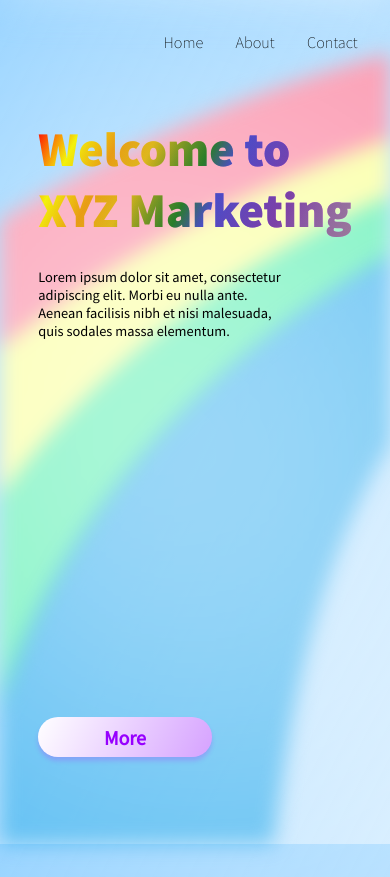
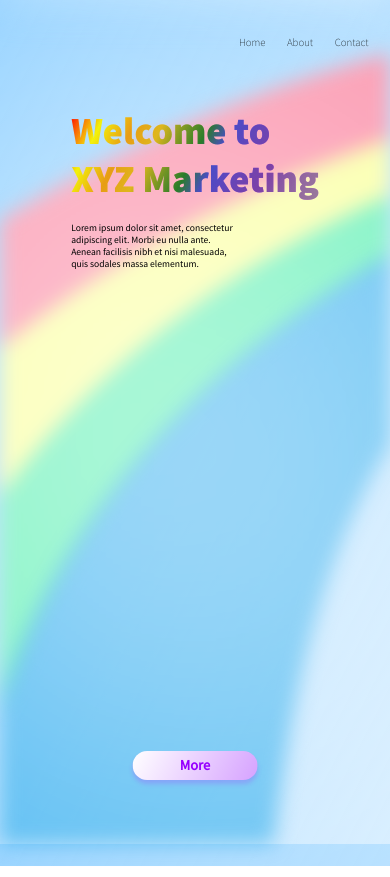
Before and after one commit to Troll321/rainbow, a plain HTML site: page index.html in a window 390 px wide. Drawn offline with Linux system fonts and the light colour scheme.

Commit message:
fixing resizing issue

```diff
--- a/index.html
+++ b/index.html
@@ -9,7 +9,7 @@
 <body>
     <canvas></canvas>
     <div class="bg" id="cloud"></div>
-    <div>
+    <div class="bg">
         <div class="bg" id="rainbow"></div>
         <div id="cover"></div>
     </div>
@@ -35,7 +35,7 @@
                 </p>
             </div>
         </div>
-        <button id="button" class="ssp-regular"><h4>More</h4></button>
+        <div id="button" class="ssp-regular Pcenter_cont"><h4 id="h4">More</h4></div>
     </section>
     <script async defer src="main.js"></script>
     <script async defer src="particle.js"></script>
--- a/main.css
+++ b/main.css
@@ -75,6 +75,8 @@ canvas{
     z-index: 1;
     position: absolute;
     opacity: .8;
+    max-width: 100%;
+    min-width: 100%;
 }
 .bg{
     z-index: -2;
@@ -88,7 +90,7 @@ canvas{
     background-image: url(art/cloud.png);
     opacity: 0;
     z-index: 1;
-    animation: top-to-bottom 1s 1500ms forwards, fadein 1s 1500ms forwards, blur 2s 1.5s forwards;
+    animation: top-to-bottom 1s 1.5s forwards, fadein 1s 1.5s forwards, blur 2s 1.5s forwards;
 }
 #rainbow{
     background-image: url(art/rainbow.svg);
@@ -172,7 +174,7 @@ canvas{
     animation: fadein 1s ,bounce 1s forwards, def 1s forwards;
 }
 #title{
-    font-size: 2.25em;
+    font-size: 3em;
 }
 #head, h1{
     background: var(--rainbow);
@@ -201,12 +203,12 @@ canvas{
     border: none;
     color: #9700FF;
     border-radius: 1000px;
-    transition: all 300ms;
+    transition: background-color 300ms;
 }
 #button:hover{
     background-color: #ffffff;
 }
-#button *{
+#h4{
     font-size: 1.5em;
 }
 @media screen and (min-height: 1000px) and (min-width: 1000px){
@@ -218,11 +220,11 @@ canvas{
         height: 8em;
         bottom: 20em;
     }
-    #button *{
+    #h4{
         font-size: 3.5em;
     }
 }
-@media screen and (max-width: 500px){
+@media screen and (max-width: 540px){
     body{
         font-size: 90%;
     }
@@ -232,7 +234,7 @@ canvas{
         position: relative;
     }
 }
-@media screen and (max-width: 350px){
+@media screen and (max-width: 440px){
     body{
         font-size: 60%;
     }
@@ -240,4 +242,11 @@ canvas{
         width: 100%;
         height: 100%;
     }
+    #title, h1{
+        font-size: 2em;
+    }
+    #button{
+        left: 50%;
+        transform: translateX(-50%);
+    }
 }
--- a/particle.js
+++ b/particle.js
@@ -1,6 +1,6 @@
 /** @type {HTMLCanvasElement} */
-const ww = window.innerWidth;
-const wh = window.innerHeight;
+var ww = window.innerWidth;
+var wh = window.innerHeight;
 const canvas = document.getElementsByTagName("canvas")[0];
 const c = canvas.getContext("2d");
 var mouse = {x: ww/2, y: wh/2};
@@ -12,6 +12,16 @@ canvas.width = ww;
 canvas.height = wh;
 const max = 8;
 const min = 0;
+ww = window.innerWidth;
+wh = window.innerHeight;
+canvas.width = ww;
+canvas.height = wh;
+window.addEventListener("resize", ()=>{
+    ww = window.innerWidth;
+    wh = window.innerHeight;
+    canvas.width = ww;
+    canvas.height = wh;
+})
 
 const color = [
     "#ff0000", "#ffa500", "#ffff00", "#008000", "#0000ff", "#4b0082", "#ee82ee"
```
